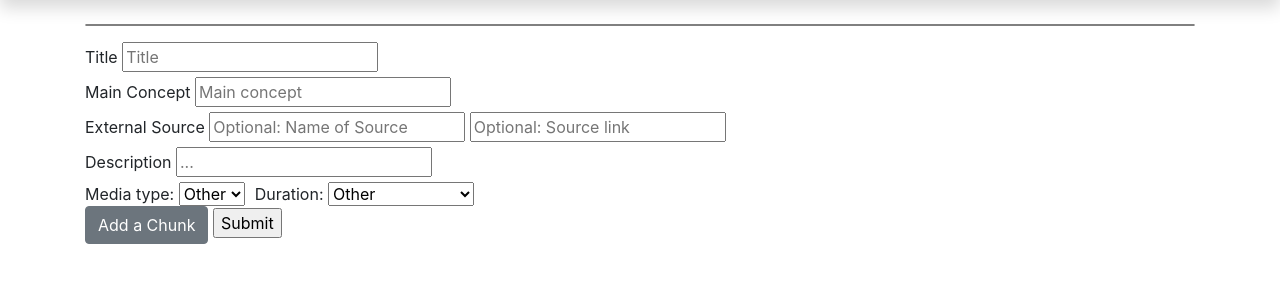
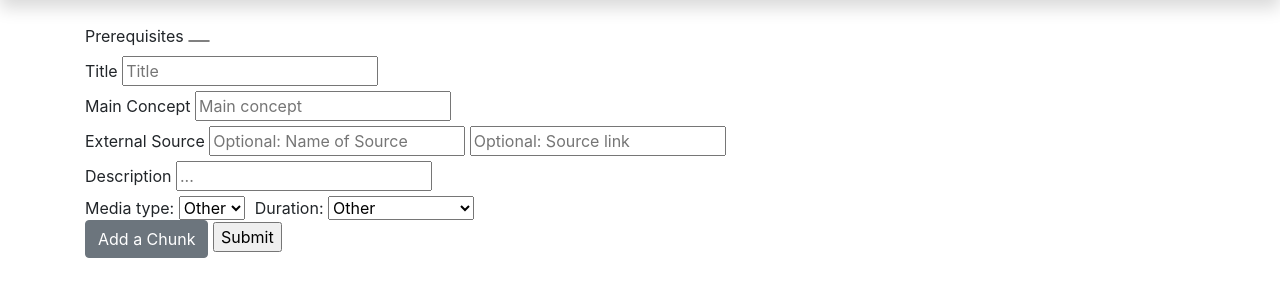
Before and after one commit to michlee1337/panorama, a Flask app: template src/templates/artifacts/new.html in a window 1280 px wide. Shown: the part 92-392 px from the top of the page. Run offline with Flask 2, Linux system fonts and the light colour scheme; the template is opened without the code that fills it, so the values that code supplies are empty; some libraries are stand-ins or nearby versions.

Commit message:
label prereqs

```diff
--- a/src/static/css/artifacts/new.css
+++ b/src/static/css/artifacts/new.css
@@ -10,6 +10,7 @@
   border: 1px solid gray;
   border-radius: 5px;
   padding: 0 10px;
+  display: inline-block;
 }
 
 .taggle_list {
--- a/src/templates/artifacts/new.html
+++ b/src/templates/artifacts/new.html
@@ -11,10 +11,9 @@
 <div class="container">
   <form id="artifact-form" action="{{ url_for('artifacts.new') }}" method="POST">
 
-    <div class="form-group">
-      <div id="prereqs-taggle" class="taggle-textarea">
-      </div>
-    </div>
+    <label>Prerequisites</label>
+    <div id="prereqs-taggle" class="taggle-textarea"></div>
+    </br>
 
     <label>Title</label>
     <input type="text" name="title" placeholder="Title">
```
